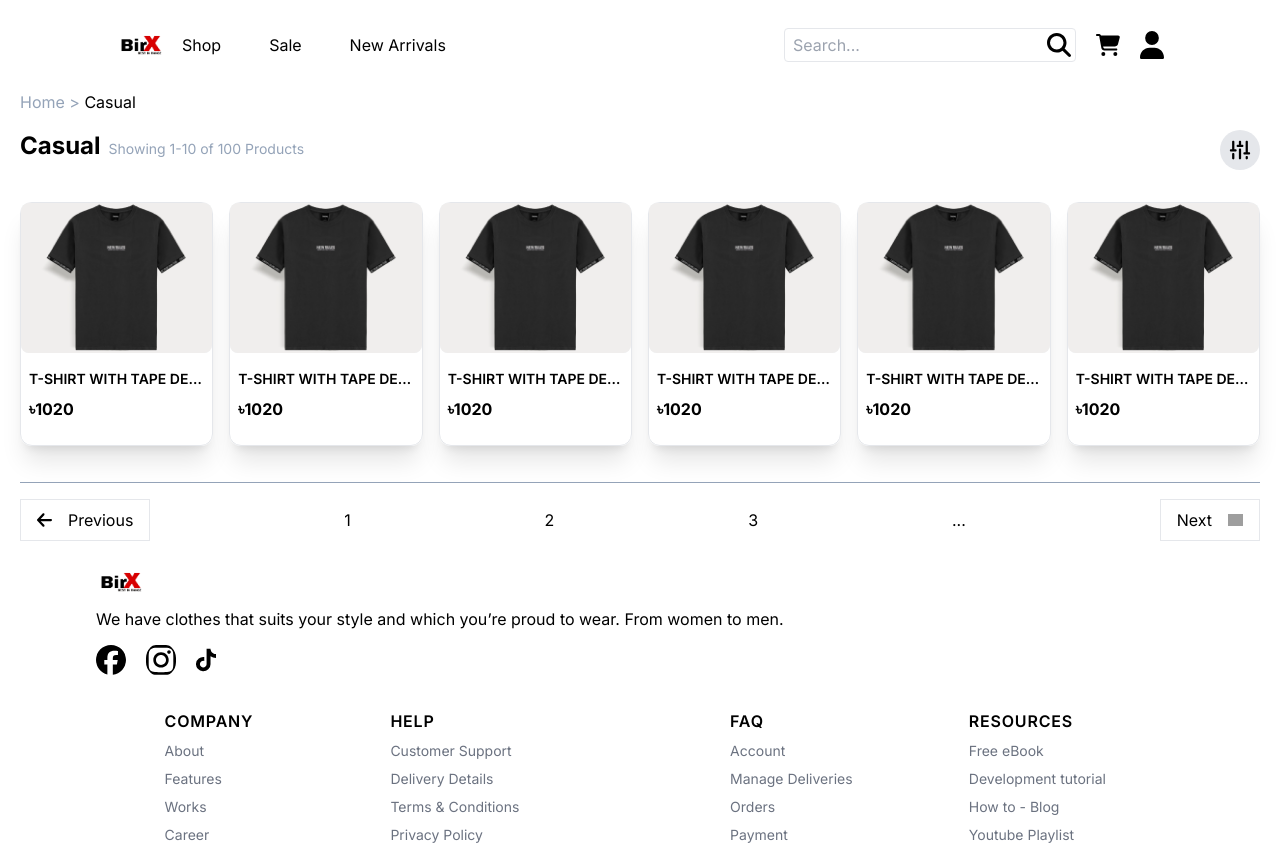
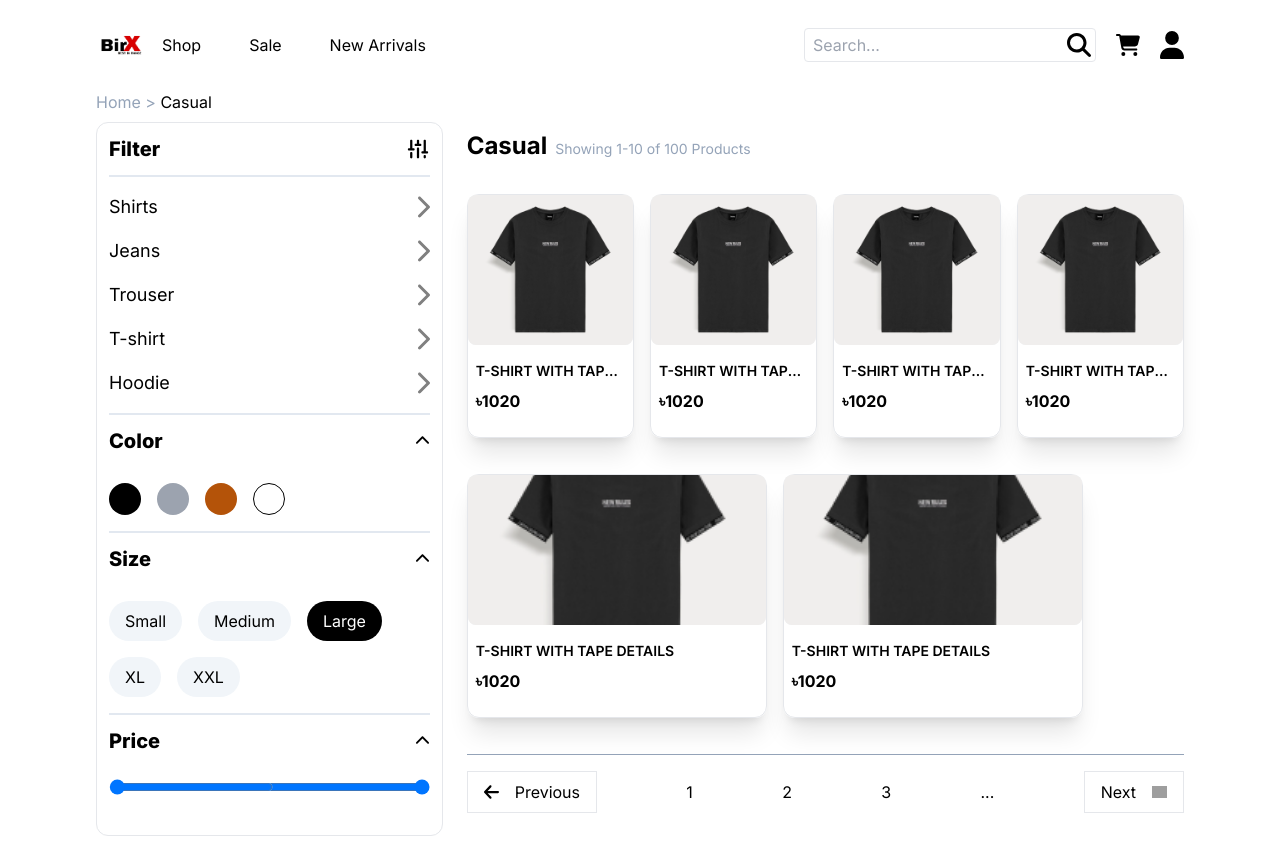
Before and after one commit to Shahabuddin1122/BirX, a Next.js app in the folder frontend/: page /products in a window 1280 px wide. Shown: the top 845 px of the page. Built offline with nearby package versions, Linux system fonts and the light colour scheme; grey boxes are pictures that could not be loaded.

Commit message:
add responsive products page with filter

```diff
--- a/frontend/src/app/product/[id]/page.tsx
+++ b/frontend/src/app/product/[id]/page.tsx
@@ -12,7 +12,7 @@ const Page = () => {
     return (
         <>
             <Navbar/>
-            <div className={"px-5"}>
+            <div className={"md:mx-24 px-5"}>
                 <h1 className={"text-slate-400"}>Home &gt; Shop &gt; Men &gt; <span
                     className={"text-black"}>T-Shirts</span></h1>
                 <div className={"w-full bg-slate-100 rounded-lg relative my-4"}>
--- a/frontend/src/app/products/page.tsx
+++ b/frontend/src/app/products/page.tsx
@@ -6,6 +6,7 @@ import ProductCard from "@/components/productCard";
 import {useRouter} from "next/navigation";
 import Filter from "@/components/filter";
 import React, {useEffect, useState} from "react";
+import PriceRangeSlider from "@/components/priceRangeSlider";
 
 const Page: React.FC = () => {
     const [isFilterOpen,setIsFilterOpen] = useState<boolean>(false);
@@ -27,28 +28,97 @@ const Page: React.FC = () => {
         <>
             <Navbar/>
             {isFilterOpen && <Filter isModelOpen={setIsFilterOpen}/>}
-            <div className={"px-5"}>
+            <div className={"md:mx-24 md:px-0 px-5"}>
                 <h1 className={"text-slate-400"}>Home &gt; <span className={"text-black"}>Casual</span></h1>
+                <div className={"md:grid grid-cols-12 gap-x-6"}>
+                    <div className={"hidden md:col-span-4 md:border my-2 rounded-xl md:block px-3"}>
+                        <div className={"flex justify-between text-xl py-3 "}>
+                            <h1 className={"font-extrabold"}>Filter</h1>
+                            <Image src={"/filter.svg"} alt={"filter"} width={24} height={24}/>
+                        </div>
+                        <div className={"w-full bg-slate-200 h-0.5"}></div>
+                        <div className={"flex flex-col gap-y-4 py-4 "}>
+                            <div className={"flex justify-between"}>
+                                <p className={"text-lg"}>Shirts</p>
+                                <Image src={'/rightV.svg'} alt={'right'} width={15} height={15}/>
+                            </div>
+                            <div className={"flex justify-between"}>
+                                <p className={"text-lg"}>Jeans</p>
+                                <Image src={'/rightV.svg'} alt={'right'} width={15} height={15}/>
+                            </div>
+                            <div className={"flex justify-between"}>
+                                <p className={"text-lg"}>Trouser</p>
+                                <Image src={'/rightV.svg'} alt={'right'} width={15} height={15}/>
+                            </div>
+                            <div className={"flex justify-between"}>
+                                <p className={"text-lg"}>T-shirt</p>
+                                <Image src={'/rightV.svg'} alt={'right'} width={15} height={15}/>
+                            </div>
+                            <div className={"flex justify-between"}>
+                                <p className={"text-lg"}>Hoodie</p>
+                                <Image src={'/rightV.svg'} alt={'right'} width={15} height={15}/>
+                            </div>
+                        </div>
+                        <div className={"w-full bg-slate-200 h-0.5"}></div>
+                        <div className={"flex justify-between text-xl py-3"}>
+                            <h1 className={"font-extrabold"}>Color</h1>
+                            <Image src={'/up.svg'} alt={'right'} width={15} height={15}/>
+                        </div>
+                        <div className={"flex flex-wrap gap-x-4 py-4"}>
+                            <div className={"w-8 h-8 rounded-full bg-black"}></div>
+                            <div className={"w-8 h-8 rounded-full bg-gray-400"}></div>
+                            <div className={"w-8 h-8 rounded-full bg-amber-700"}></div>
+                            <div className={"w-8 h-8 rounded-full bg-white border border-black"}></div>
+                        </div>
+                        <div className={"w-full bg-slate-200 h-0.5"}></div>
+                        <div className={"flex justify-between text-xl py-3"}>
+                            <h1 className={"font-extrabold"}>Size</h1>
+                            <Image src={'/up.svg'} alt={'right'} width={15} height={15}/>
+                        </div>
+                        <div className={"flex flex-wrap gap-4 py-4"}>
+                            <div className={"py-2 px-4 text-center rounded-full bg-slate-100"}>Small</div>
+                            <div className={"py-2 px-4 text-center rounded-full bg-slate-100"}>Medium</div>
+                            <div className={`py-2 px-4 text-center rounded-full bg-black text-white`}>Large</div>
+                            <div className={`py-2 px-4 text-center rounded-full bg-slate-100`}>XL</div>
+                            <div className={`py-2 px-4 text-center rounded-full bg-slate-100`}>XXL</div>
+                        </div>
+                        <div className={"w-full bg-slate-200 h-0.5"}></div>
+                        <div className={"flex justify-between text-xl py-3"}>
+                            <h1 className={"font-extrabold"}>Price</h1>
+                            <Image src={'/up.svg'} alt={'right'} width={15} height={15}/>
+                        </div>
+                        <PriceRangeSlider min={100} max={10000}/>
+                    </div>
+                    <div className={"md:col-span-8"}>
                         <div className={"py-4 flex justify-between"}>
                             <div className={"flex gap-x-2 items-baseline"}>
                                 <h1 className={"text-2xl font-bold"}>Casual</h1>
                                 <p className={"text-sm text-slate-400"}>Showing 1-10 of 100 Products</p>
                             </div>
-                    <div className={"w-10 h-10 bg-gray-200 rounded-full flex justify-center items-center"} onClick={()=> setIsFilterOpen((prevState)=> !prevState)}>
+                            <div
+                                className={"w-10 h-10 bg-gray-200 rounded-full flex justify-center items-center md:hidden"}
+                                onClick={() => setIsFilterOpen((prevState) => !prevState)}>
                                 <Image src={"/filter.svg"} alt={"filter"} width={24} height={24}/>
                             </div>
                         </div>
-                <div className={"py-4 flex flex-wrap gap-4 border-b border-slate-400"} style={{ gridTemplateColumns: "repeat(auto-fill, minmax(160px, 1fr))"}}>
-                    <ProductCard image={"/shirt.png"} name={'T-SHIRT WITH TAPE DETAILS'} price={'1020'} onClick={()=> router.push('/product/1')}/>
-                    <ProductCard image={"/shirt.png"} name={'T-SHIRT WITH TAPE DETAILS'} price={'1020'} onClick={()=> router.push('/product/1')}/>
-                    <ProductCard image={"/shirt.png"} name={'T-SHIRT WITH TAPE DETAILS'} price={'1020'} onClick={()=> router.push('/product/1')}/>
-                    <ProductCard image={"/shirt.png"} name={'T-SHIRT WITH TAPE DETAILS'} price={'1020'} onClick={()=> router.push('/product/1')}/>
-                    <ProductCard image={"/shirt.png"} name={'T-SHIRT WITH TAPE DETAILS'} price={'1020'} onClick={()=> router.push('/product/1')}/>
-                    <ProductCard image={"/shirt.png"} name={'T-SHIRT WITH TAPE DETAILS'} price={'1020'} onClick={()=> router.push('/product/1')}/>
+                        <div className={"py-4 flex flex-wrap gap-4 border-b border-slate-400"}
+                             style={{gridTemplateColumns: "repeat(auto-fill, minmax(160px, 1fr))"}}>
+                            <ProductCard image={"/shirt.png"} name={'T-SHIRT WITH TAPE DETAILS'} price={'1020'}
+                                         onClick={() => router.push('/product/1')}/>
+                            <ProductCard image={"/shirt.png"} name={'T-SHIRT WITH TAPE DETAILS'} price={'1020'}
+                                         onClick={() => router.push('/product/1')}/>
+                            <ProductCard image={"/shirt.png"} name={'T-SHIRT WITH TAPE DETAILS'} price={'1020'}
+                                         onClick={() => router.push('/product/1')}/>
+                            <ProductCard image={"/shirt.png"} name={'T-SHIRT WITH TAPE DETAILS'} price={'1020'}
+                                         onClick={() => router.push('/product/1')}/>
+                            <ProductCard image={"/shirt.png"} name={'T-SHIRT WITH TAPE DETAILS'} price={'1020'}
+                                         onClick={() => router.push('/product/1')}/>
+                            <ProductCard image={"/shirt.png"} name={'T-SHIRT WITH TAPE DETAILS'} price={'1020'}
+                                         onClick={() => router.push('/product/1')}/>
                         </div>
                         <div className={"py-4 flex justify-between items-center"}>
                             <div className={"px-4 py-2 border flex gap-x-4 items-center"}>
-                        <Image src={"/left.svg"} alt={"Left"} width={15} height={15} />
+                                <Image src={"/left.svg"} alt={"Left"} width={15} height={15}/>
                                 <p>Previous</p>
                             </div>
                             <p>1</p>
@@ -57,7 +127,9 @@ const Page: React.FC = () => {
                             <p>...</p>
                             <div className={"px-4 py-2 border flex gap-x-4 items-center"}>
                                 <p>Next</p>
-                        <Image src={"/right.svg"} alt={"Left"} width={15} height={15} />
+                                <Image src={"/right.svg"} alt={"Left"} width={15} height={15}/>
+                            </div>
+                        </div>
                     </div>
                 </div>
             </div>
--- a/frontend/src/components/Footer.tsx
+++ b/frontend/src/components/Footer.tsx
@@ -13,7 +13,7 @@ return (
                     <Image src={"/tiktok.svg"} alt={"tiktok"} width={20} height={20} className={"rounded-full"}/>
                 </div>
                 <div className={"flex justify-between gap-x-16 py-8"}>
-                    <div className={"flex flex-col w-full md:flex-row md:justify-around gap-y-5"}>
+                    <div className={"flex flex-col w-full md:flex-row md:justify-between gap-y-5"}>
                         <div className={"flex flex-col gap-y-2"}>
                             <h1 className={"font-semibold text-md tracking-wider"}>COMPANY</h1>
                             <p className={"text-gray-500 text-sm"}>About</p>
--- a/frontend/src/components/navbar.tsx
+++ b/frontend/src/components/navbar.tsx
@@ -17,7 +17,7 @@ const Navbar = () => {
 
     return (
         <>
-            <div className={"md:mx-24  px-5 py-5 flex justify-between items-center"}>
+            <div className={"md:mx-24 md:px-0  px-5 py-5 flex justify-between items-center"}>
                 <div className={"flex justify-center items-center gap-4"}>
                     {
                         !searchOpen ? (
@@ -44,10 +44,10 @@ const Navbar = () => {
                         )
                     }
 
-                    <div className={"hidden sm:flex md:gap-x-4 xl:gap-x-12"}>
-                        <p>Shop</p>
-                        <p>Sale</p>
-                        <p>New Arrivals</p>
+                    <div className={"hidden sm:flex md:gap-x-4 xl:gap-x-12 justify-center items-center"}>
+                        <p className={"md:text-xs lg:text-base"}>Shop</p>
+                        <p className={"md:text-xs lg:text-base"}>Sale</p>
+                        <p className={"md:text-xs lg:text-base"}>New Arrivals</p>
                     </div>
                 </div>
                 <div className={"flex justify-center items-center gap-5"}>
```
Also changed, not shown: frontend/src/app/page.tsx (+4 -4 lines). Lines whose indentation alone changed are shown as unchanged.
